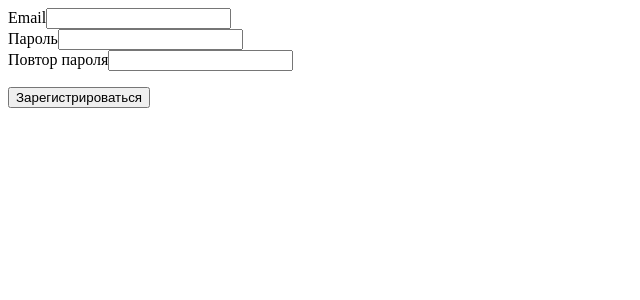
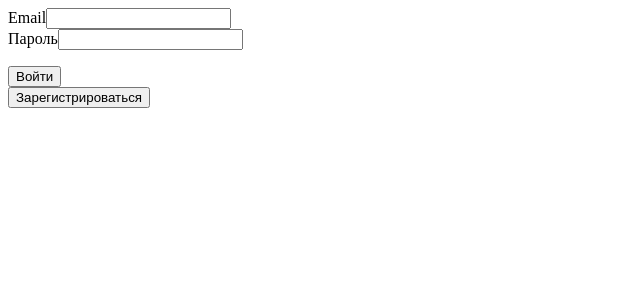
Before and after one commit to TAOM-Quests/React-Frontend, a React (Vite) app: page /login in a window 1280 px wide. Shown: the top 300 px of the page, without its empty margins (0-640 px from the left). Built offline with nearby package versions, Linux system fonts and the light colour scheme.

Commit message:
tq-1: Add change form logic

```diff
--- a/src/pages/Login/LogInForm/LogInForm.tsx
+++ b/src/pages/Login/LogInForm/LogInForm.tsx
@@ -36,7 +36,7 @@ export default function LogInForm() {
       <Input {...getEmailProps(email, (e => setEmail(e.target.value)))}/>
       <InputPassword {...getPasswordProps(password, (e => setPassword(e.target.value)))}/>
       <ErrorMessage text={errorMessage}/>
-      <SubmitButton text="Зарегистрироваться"/>
+      <SubmitButton text="Войти"/>
     </form>
   )
 }
--- a/src/pages/Login/Login.tsx
+++ b/src/pages/Login/Login.tsx
@@ -1,10 +1,22 @@
+import { useState } from "react";
+import LogInForm from "./LogInForm/LogInForm";
 import SignInForm from "./SignInForm/SignInForm";
 
 export default function LoginPage() {
+  const [isLogInForm, setIsLogInForm] = useState(true);
 
   return (
     <>
-      <SignInForm />
+      {isLogInForm
+        ? <LogInForm />
+        : <SignInForm />
+      }
+      <button onClick={() => setIsLogInForm(!isLogInForm)}>
+        {isLogInForm
+          ? 'Зарегистрироваться'
+          : 'Войти'
+        }
+      </button>
     </>
   )
 }
```
